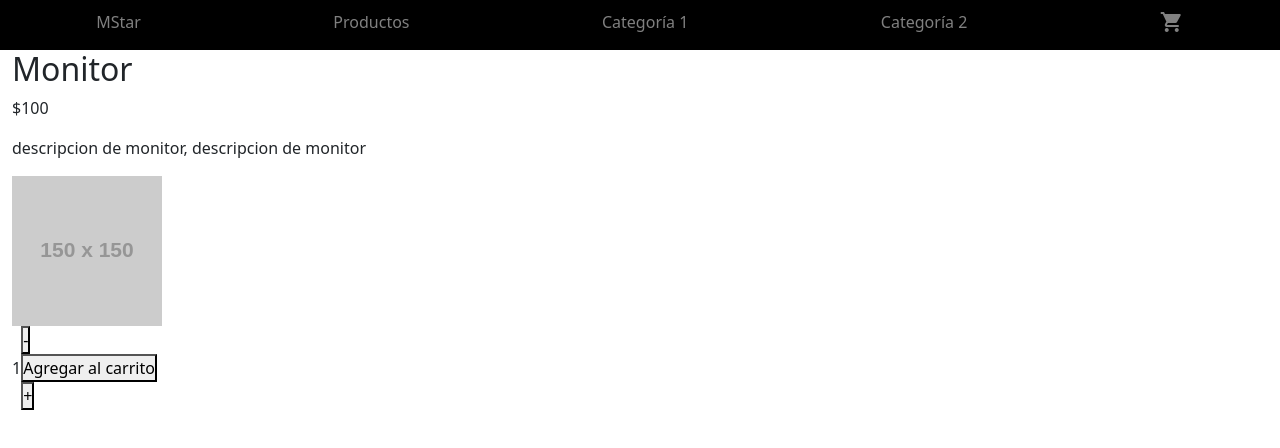
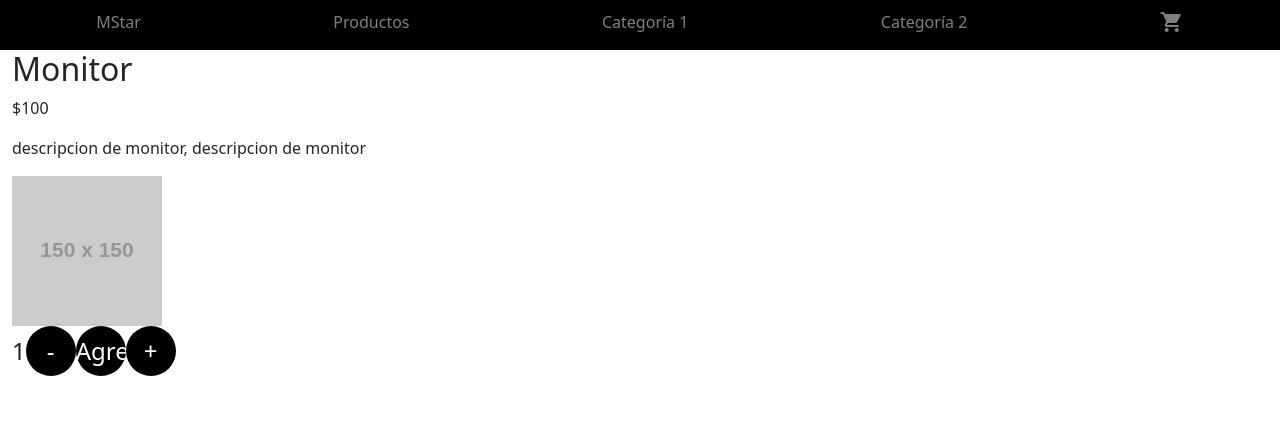
Before and after one commit to MarceloCarabajal/react-carabajal, a React (Create React App) app: page /producto/1 in a window 1280 px wide. Shown: the top 448 px of the page. Built offline with nearby package versions, Linux system fonts and the light colour scheme.

Commit message:
desafio 9 v2

```diff
--- a/src/components/itemDetail/ItemCount.js
+++ b/src/components/itemDetail/ItemCount.js
@@ -32,9 +32,9 @@ const ItemCount = ({stock, initial, onAdd, addFail}) => {
     return (
         <div className="contador">
             <span>{count}</span>
-            <div>
+            <div className="count-button">
                 <button onClick={restar}>-</button>
-                <button onClick={agregarCarrito}>Agregar al carrito</button>
+                <button onClick={agregarCarrito}>Agregar</button>
                 <button onClick={sumar}>+</button>
             </div>
         </div>
--- a/src/styles/styles.css
+++ b/src/styles/styles.css
@@ -36,9 +36,30 @@ html, body {
     width: 150px;
     }
 
-.contador p {
-    margin-bottom: 0;
+.contador button {
+    width: 50px;
+    height: 50px;
+    border-radius: 50%;
+    border: none;
+    background-color: black;
     color: #fff;
+    font-size: 1.5rem;
+    cursor: pointer;
+    }
+
+.contador button:hover {
+    background-color: gray;
+}
+
+.contador span {
+    display: flex;
+
+    font-size: 1.5rem;
+    }
+
+.count-button {
+    display: flex;
+    justify-content: space-around;
 }
 
 
```
